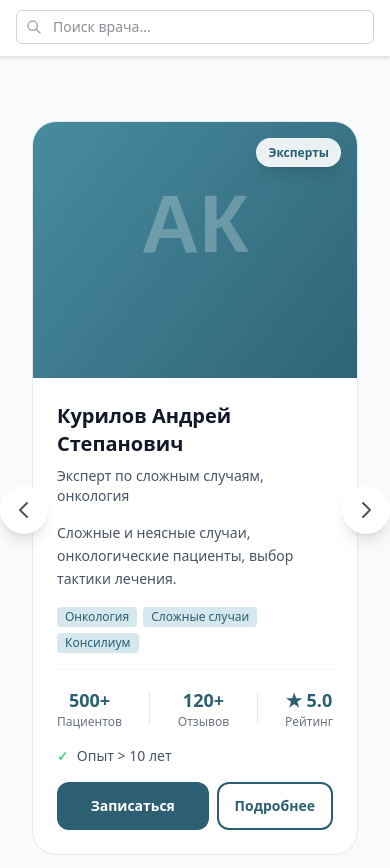
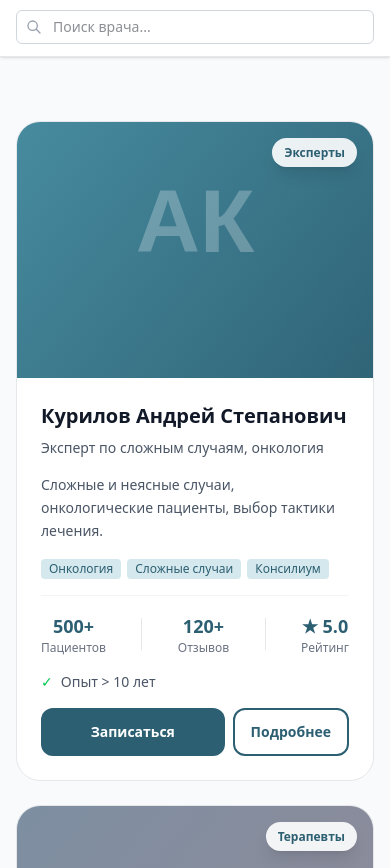
Before and after one commit to Stalser/Onlyvet-news3, a Next.js app: page /doctors in a window 390 px wide. Shown: the part 1132-2000 px from the top of the page. Built offline with nearby package versions, Linux system fonts and the light colour scheme.

Commit message:
fix: doctors page shows all 4 doctors on mobile
- Replace Carousel with responsive grid
- Mobile: 1 column (all 4 visible with scroll)
- Tablet: 2 columns
- Desktop: 4 columns

```diff
--- a/src/app/doctors/page.tsx
+++ b/src/app/doctors/page.tsx
@@ -238,7 +238,7 @@
       <section className="py-16 lg:py-24 bg-gray-50">
         <div className="max-w-7xl mx-auto px-4 sm:px-6 lg:px-8">
           {filteredDoctors.length > 0 ? (
-            <Carousel itemsPerPage={3} autoPlay autoPlayInterval={7000}>
+            <div className="grid grid-cols-1 md:grid-cols-2 lg:grid-cols-4 gap-6">
               {filteredDoctors.map((doctor) => (
                 <div key={doctor.id} className="bg-white rounded-3xl border border-gray-200 overflow-hidden hover:border-primary-light hover:shadow-2xl transition-all duration-300 transform hover:-translate-y-2 h-full flex flex-col">
                   {/* Фото врача */}
@@ -330,7 +330,7 @@
                   </div>
                 </div>
               ))}
-            </Carousel>
+            </div>
           ) : (
             <div className="text-center py-16">
               <div className="text-6xl mb-4">🔍</div>
```
Also changed, not shown: 1 other file (tests, documents, lock files or other folders).
